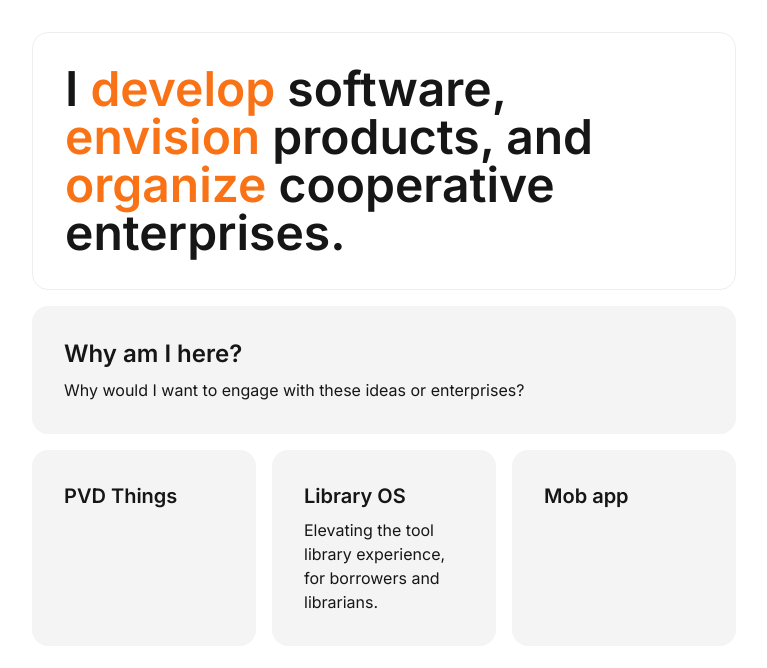
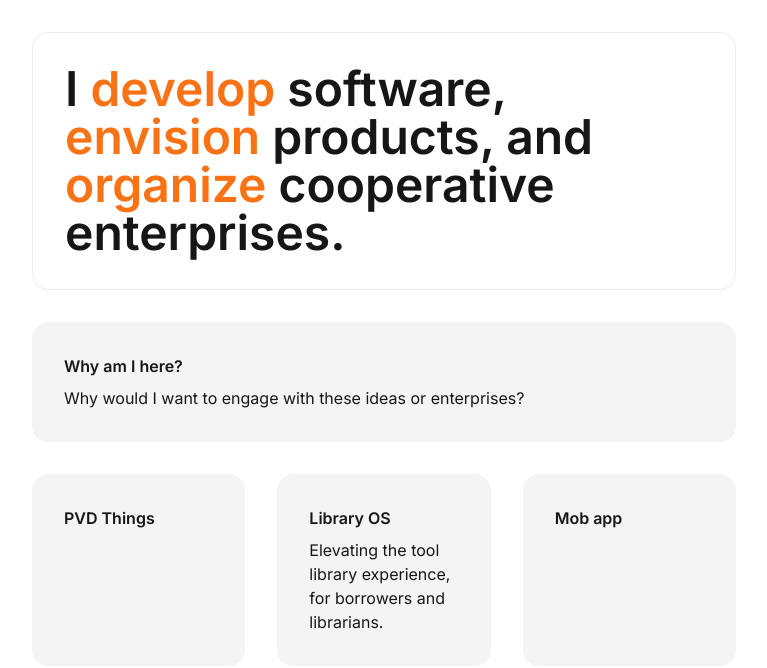
Before and after one commit to dillonfagan/dillonfagan.github.io, a Next.js app: page / in a window 1280 px wide. Shown: the top 668 px of the page, without its empty margins (256-1023 px from the left). Built offline with nearby package versions, Linux system fonts and the light colour scheme.

Commit message:
WIP - Improvements to Text API

```diff
--- a/app/page.tsx
+++ b/app/page.tsx
@@ -3,7 +3,7 @@ import { Card, Text } from "@/components";
 export default () => {
   return (
     <main>
-      <div className="flex flex-col gap-4 items-stretch mx-auto w-screen sm:w-4/5 md:w-2/3 lg:w-3/5 p-4 lg:p-8">
+      <div className="flex flex-col gap-4 lg:gap-8 items-stretch mx-auto w-screen sm:w-4/5 md:w-2/3 lg:w-3/5 p-4 lg:p-8">
         <Card.Outlined>
           <Card.Body>
             <Text.Hero>
@@ -16,20 +16,20 @@ export default () => {
         <section>
           <Card>
             <Card.Body>
-              <Text.Heading h={2}>Why am I here?</Text.Heading>
-              <Text>Why would I want to engage with these ideas or enterprises?</Text>
+              <Text.Heading h='h2' size='2xl'>Why am I here?</Text.Heading>
+              <Text size='xl'>Why would I want to engage with these ideas or enterprises?</Text>
             </Card.Body>
           </Card>
         </section>
-        <section className="grid grid-cols-1 md:grid-cols-3 gap-4">
+        <section className="grid grid-cols-1 md:grid-cols-3 gap-4 lg:gap-8">
           <Card>
             <Card.Body>
-              <Text.Heading h={3}>PVD Things</Text.Heading>
+              <Text.Heading h='h3' size='xl'>PVD Things</Text.Heading>
             </Card.Body>
           </Card>
           <Card>
             <Card.Body>
-              <Text.Heading h={3}>Library OS</Text.Heading>
+              <Text.Heading h='h3' size='xl'>Library OS</Text.Heading>
               <Text>
                 Elevating the tool library experience, for borrowers and
                 librarians.
@@ -38,7 +38,7 @@ export default () => {
           </Card>
           <Card>
             <Card.Body>
-              <Text.Heading h={3}>Mob app</Text.Heading>
+              <Text.Heading h='h3' size='xl'>Mob app</Text.Heading>
             </Card.Body>
           </Card>
         </section>
--- a/components/Text.tsx
+++ b/components/Text.tsx
@@ -1,21 +1,14 @@
-import { PropsWithChildren } from "react";
+import { createElement, PropsWithChildren } from "react";
 
-const Text = ({ children }) => (<span>{children}</span>);
+const Text = ({ size, children }: PropsWithChildren<{ size?: TextSize }>) => {
+  return (
+    <span className={`text-${size ?? 'base'}`}>{children}</span>
+  );
+};
 
-Text.Heading = ({ h, children }: PropsWithChildren<{ h: H }>) => {
-  switch (h) {
-    case 1:
-      return <h1 className="font-semibold text-3xl">{children}</h1>;
-    case 2:
-      return <h2 className="font-semibold text-2xl">{children}</h2>;
-    case 3:
-      return <h3 className="font-semibold text-xl">{children}</h3>;
-    case 4:
-      return <h4 className="font-semibold text-lg">{children}</h4>;
-    case 5:
-    default:
-      return <h5 className="font-semibold">{children}</h5>;
-  }
+Text.Heading = ({ h, size, children }: PropsWithChildren<{ h?: H, size?: TextSize }>) => {
+  const className = `font-semibold text-${size ?? 'base'}`;
+  return createElement(h ?? 'h5', { className }, children);
 };
 
 Text.Hero = ({ children }) => {
@@ -30,6 +23,8 @@ Text.Primary = ({ children }) => {
   );
 };
 
-export type H = 1 | 2 | 3 | 4 | 5;
+export type H = 'h1' | 'h2' | 'h3' | 'h4' | 'h5';
+
+export type TextSize = 'base' | 'lg' | 'xl' | '2xl' | '3xl' | '4xl' | '5xl';
 
 export default Text;
--- a/tailwind.config.js
+++ b/tailwind.config.js
@@ -24,8 +24,6 @@ module.exports = {
           "base-300": "#eeeeee",
         },
       },
-      "light",
-
     ],
   },
 }
```
